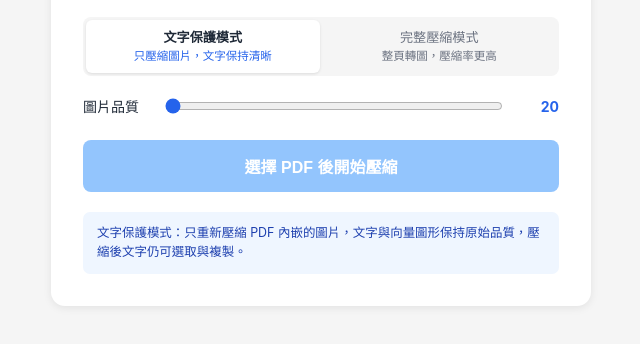
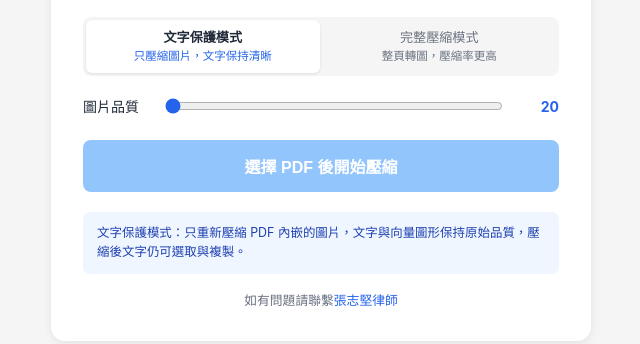
Before and after one commit to lawyerjames/pdf_reduce, a plain HTML site: page index.html in a window 1280 px wide. Shown: the part 332-676 px from the top of the page, without its empty margins (319-959 px from the left). Drawn offline with Linux system fonts and the light colour scheme; a script that the page names is missing.

Commit message:
Add contact link at bottom of page
Co-Authored-By: Claude Sonnet 4.6 <noreply@anthropic.com>

```diff
--- a/index.html
+++ b/index.html
@@ -285,6 +285,10 @@
         <div class="note note-blue" id="noteEl">
             文字保護模式：只重新壓縮 PDF 內嵌的圖片，文字與向量圖形保持原始品質，壓縮後文字仍可選取與複製。
         </div>
+
+        <p style="margin-top:1rem; text-align:center; font-size:0.8rem; color:var(--muted);">
+            如有問題請聯繫<a href="mailto:chihchien.chang@outlook.com" style="color:var(--accent); text-decoration:none;">張志堅律師</a>
+        </p>
     </div>
 
     <script>
```
